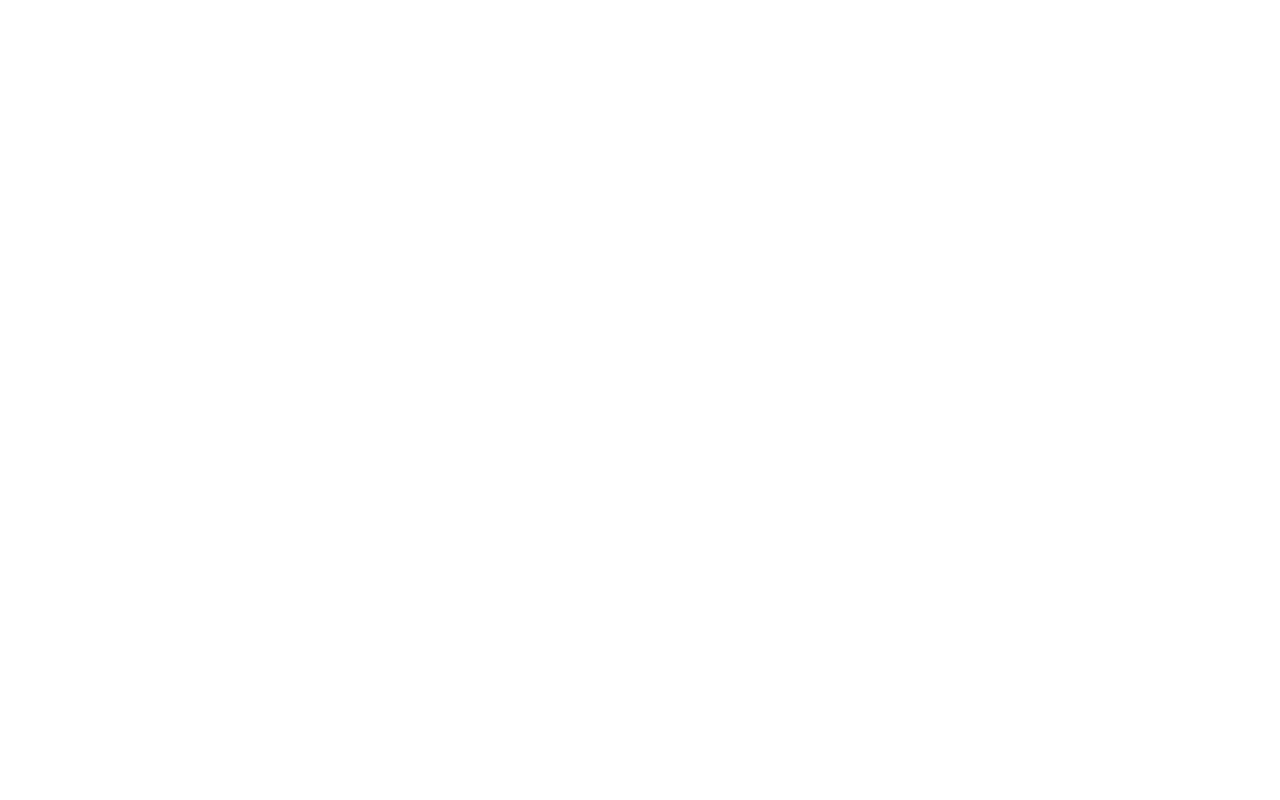
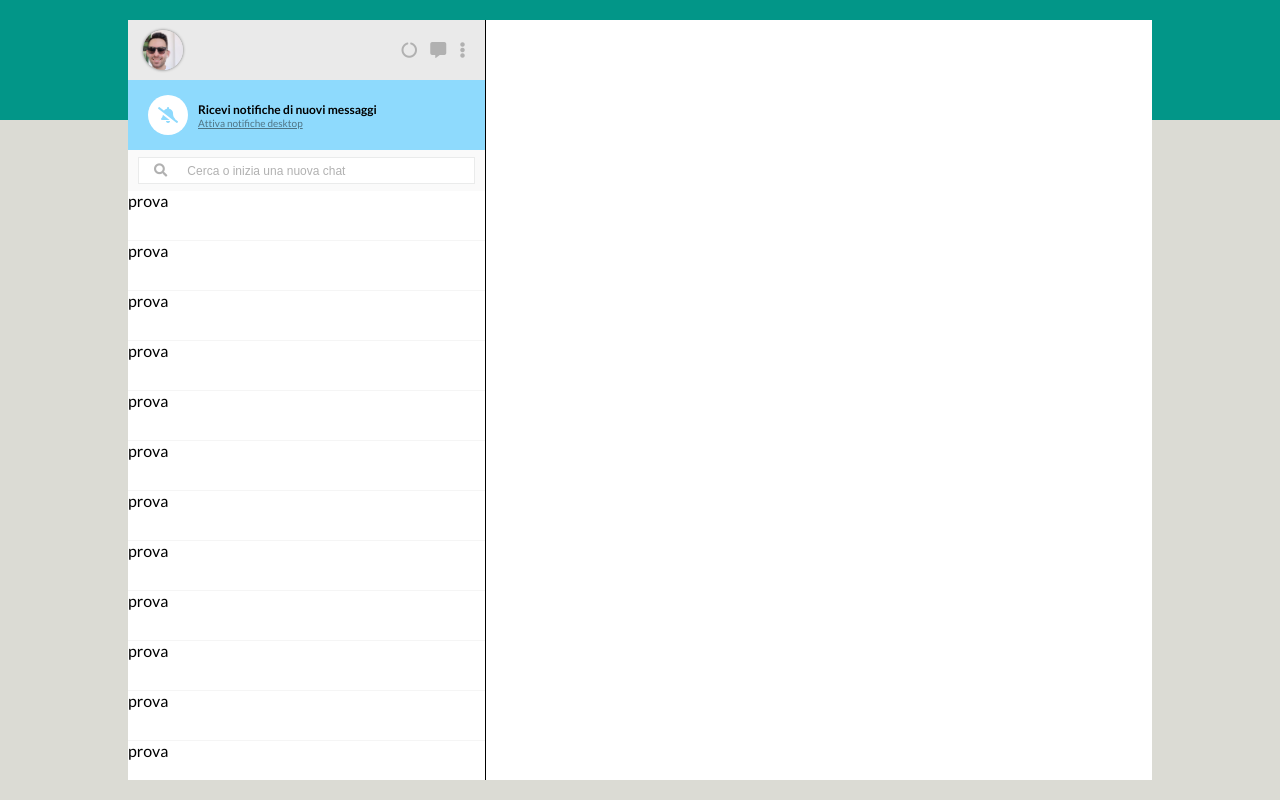
Before and after one commit to Vincenzo-Laveneziana/js-html-css-boolzap, a plain HTML site: page index.html in a window 1280 px wide. Drawn offline with nearby package versions, Linux system fonts and the light colour scheme.

Commit message:
aside left 60% complete

```diff
--- a/css/main.css
+++ b/css/main.css
@@ -1,3 +1,4 @@
+/* General */
 *{
   margin: 0;
   padding: 0;
@@ -5,5 +6,173 @@
 }
 
 body{
+  display: flex;
+  justify-content: center;
+  align-items: center;
+  font-family: 'Lato', sans-serif;
+  height: 100vh;
+  background-image: linear-gradient(
+     #029688 0px,
+     #029688 15vh,
+     #DBDBD4 15vh,
+     #DBDBD4 100%
+  );
+}
 
+/* Utility */
+.flex{
+  display: flex;
 }
+
+.justify-center{
+  justify-content: center;
+}
+
+.align-center{
+  align-items: center;
+}
+
+.flex-center-center{
+  align-items: center;
+  justify-content: center;
+}
+
+.container{
+  width: 80%;
+  min-width: 800px;
+  height: 95%;
+  background: white;
+}
+
+
+/* Sidebar */
+#sidebar{
+  width: 35%;
+  height: 100%;
+  border-right: 1px solid black;
+
+  flex-direction: column;
+}
+
+/* Sidebar --> Guest */
+#guest{
+  width: 100%;
+  line-height: 40px;
+  background-color: #EAEAEA;
+  padding: 10px 15px;
+  justify-content: space-between;
+}
+
+
+#guest img{
+  width: 40px;
+  border-radius: 50%;
+  cursor: pointer;
+  -webkit-box-shadow: 0px 0px 3px 0px rgba(110,110,110,1);
+  -moz-box-shadow: 0px 0px 3px 0px rgba(110,110,110,1);
+  box-shadow: 0px 0px 3px 0px rgba(110,110,110,1);
+}
+
+#guest i{
+  margin: 0 5px;
+  cursor: pointer;
+  color: #B1B1B1;
+}
+
+#guest i:hover{
+  color: rgb(121, 121, 121);
+}
+
+/* Sidebar --> notify */
+#notify{
+  width: 100%;
+  background-color: #8EDAFD;
+  padding: 0 20px;
+}
+
+#notify div:first-child{
+  width: 40px;
+  height: 40px;
+  background: white;
+  border-radius: 50%;
+  margin: 15px 10px 15px 0;
+
+  cursor: pointer;
+}
+
+#notify div:first-child i{
+  color: #8EDAFD;
+}
+
+#notify div:last-child{
+  flex-direction: column;
+}
+
+#notify span{
+  font-size: 12px;
+  font-weight: bold;
+}
+
+#notify a{
+  display: block;
+  font-size: 10px;
+  color: #4F7485;
+}
+
+/* Sidebar --> search */
+#search{
+  background: #FAFAFA;
+  padding: 7px 10px;
+}
+
+#search .search_bar{
+  background: white;
+  border: 1px solid #EAEBEB;
+}
+
+#search .search_bar form{
+  height: 25px;
+}
+
+#search .search_bar button{
+  border: none;
+  background: white;
+  padding: 0 15px;
+  height: 100%;
+  color: #B1B1B1;
+  cursor: pointer;
+  outline: none;
+}
+
+#search .search_bar input{
+  border: none;
+  width: 90%;
+  height: 100%;
+  padding: 0 5px;
+}
+
+#search .search_bar input::placeholder{
+  color: #B1B1B1;
+  font-size: 12px;
+}
+
+/* Sidebar --> user */
+
+#user{
+  width: 100%;
+  flex-grow: 1;
+  overflow-y: scroll;
+}
+
+#user .user_name{
+  width: 100%;
+  height: 50px;
+  background: #FFFFFF;
+  border-bottom: 1px solid #F5F5F5;
+}
+
+/* Chat */
+#chat{
+  width: 65%;
+  height: 100%;
+}
--- a/index.html
+++ b/index.html
@@ -5,27 +5,155 @@
   <meta name="viewport" content="width=device-width, initial-scale=1.0">
 
   <!-- Titolo e icona -->
-  <title>Titolo</title>
+  <title>Boolzap</title>
+  <link rel="icon" href="img/whatsapp.png">
 
   <!-- Css -->
   <link rel="stylesheet" href="css/main.css">
-  <link rel="icon" href="">
+
+  <!-- Font -->
+  <link href="https://fonts.googleapis.com/css?family=Lato:400,700,900&display=swap" rel="stylesheet">
 
   <!-- Font Awesome -->
   <link rel="stylesheet" href="https://cdnjs.cloudflare.com/ajax/libs/font-awesome/5.13.0/css/all.min.css">
 
 </head>
 
+<body>
 
 
-<body>
+  <main class="container flex">
+    <!-- Parte sinistra dedicata agli utenti della chat -->
+    <aside id="sidebar" class="flex ">
+
+      <section id="guest" class="flex align-center">
+
+        <img src="img/guest.jpg" alt="">
+
+        <div>
+          <i class="fas fa-circle-notch"></i>
+          <i class="fas fa-comment-alt"></i>
+          <i class="fas fa-ellipsis-v"></i>
+        </div>
+
+      </section>
+
+      <section id="notify" class="flex align-center">
+
+        <div class="flex flex-center-center">
+          <i class="fas fa-bell-slash"></i>
+        </div>
+
+        <div class="flex justify-center">
+          <span>Ricevi notifiche di nuovi messaggi</span>
+          <a href="#">Attiva notifiche desktop</a>
+        </div>
+
+      </section>
+
+      <section id="search">
+
+        <div class="search_bar">
+          <form class="example flex align-center" action="#">
+            <button type="submit">
+              <i class="fa fa-search"></i>
+            </button>
+            <input type="text" placeholder="Cerca o inizia una nuova chat" name="search">
+          </form>
+        </div>
+
+      </section>
+
+      <section id="user" class="">
+
+        <div class="user_name">
+          <span>prova</span>
+        </div>
+        <div class="user_name">
+          <span>prova</span>
+        </div>
+        <div class="user_name">
+          <span>prova</span>
+        </div>
+        <div class="user_name">
+          <span>prova</span>
+        </div>
+        <div class="user_name">
+          <span>prova</span>
+        </div>
+        <div class="user_name">
+          <span>prova</span>
+        </div>
+        <div class="user_name">
+          <span>prova</span>
+        </div>
+        <div class="user_name">
+          <span>prova</span>
+        </div>
+        <div class="user_name">
+          <span>prova</span>
+        </div>
+        <div class="user_name">
+          <span>prova</span>
+        </div>
+        <div class="user_name">
+          <span>prova</span>
+        </div>
+        <div class="user_name">
+          <span>prova</span>
+        </div>
+        <div class="user_name">
+          <span>prova</span>
+        </div>
+        <div class="user_name">
+          <span>prova</span>
+        </div>
+        <div class="user_name">
+          <span>prova</span>
+        </div>
+        <div class="user_name">
+          <span>prova</span>
+        </div>
+        <div class="user_name">
+          <span>prova</span>
+        </div>
+        <div class="user_name">
+          <span>prova</span>
+        </div>
+        <div class="user_name">
+          <span>prova</span>
+        </div>
+        <div class="user_name">
+          <span>prova</span>
+        </div>
+
+
+
+
+
+      </section>
+
+
+    </aside>
+
+
+
+    <!-- Parte destra dedicata all corpo della chat -->
+    <aside id="chat">
+
+    </aside>
+
+
+
+
+  </main>
+
 
 
 
 
   <!-- JS -->
-
-  <link rel="stylesheet" href="https://cdnjs.cloudflare.com/ajax/libs/font-awesome/5.13.0/css/all.min.css">
+  <script src="https://code.jquery.com/jquery-3.5.0.min.js" integrity="sha256-xNzN2a4ltkB44Mc/Jz3pT4iU1cmeR0FkXs4pru/JxaQ=" crossorigin="anonymous"></script>
   <script src="js/main.js"></script>
 
 </body>
--- a/js/main.js
+++ b/js/main.js
@@ -1 +1,4 @@
-console.log("OK andiamo");
+$(document).ready(function () {
+  console.log("andiamo");
+
+});
```
Also changed, not shown: img/avatar_1.jpg (added), img/avatar_2.jpg (added), img/avatar_3.jpg (added), img/avatar_4.jpg (added), img/avatar_5.jpg (added), img/avatar_6.jpg (added), img/avatar_7.jpg (added), img/avatar_8.jpg (added), img/avatar_io.jpg (added), img/guest.jpg (added), img/mine.jpg (added), img/whatsapp.png (added).
